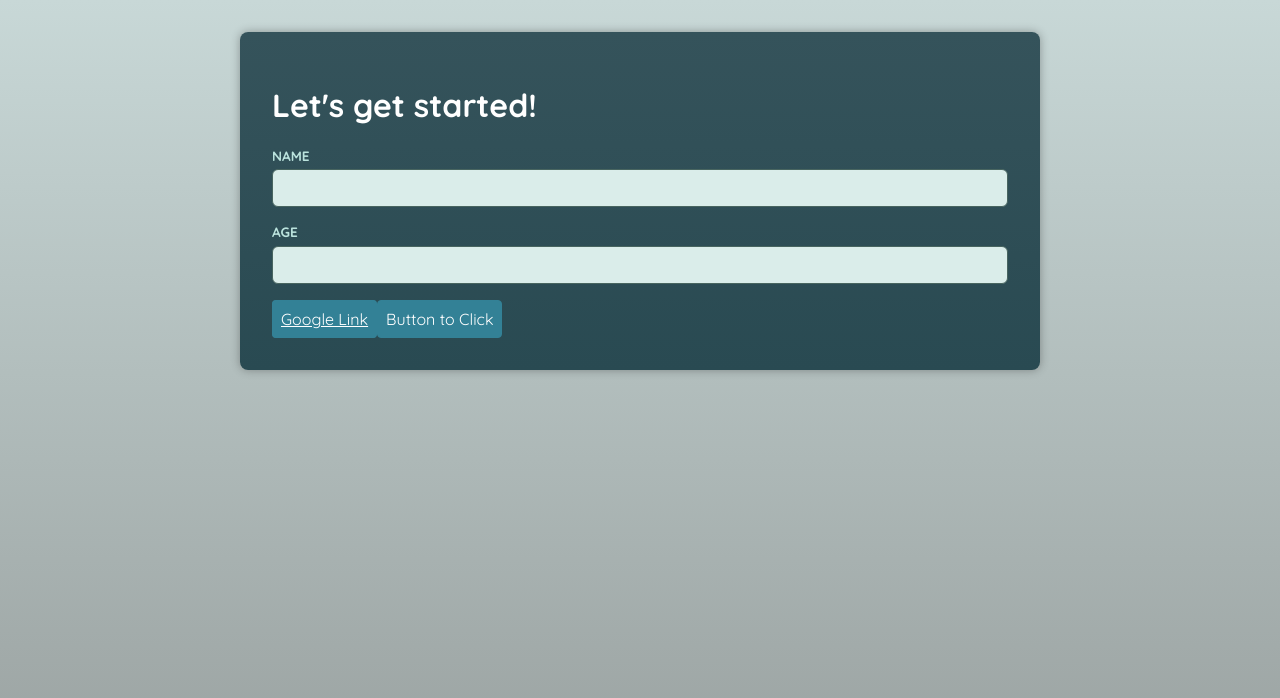
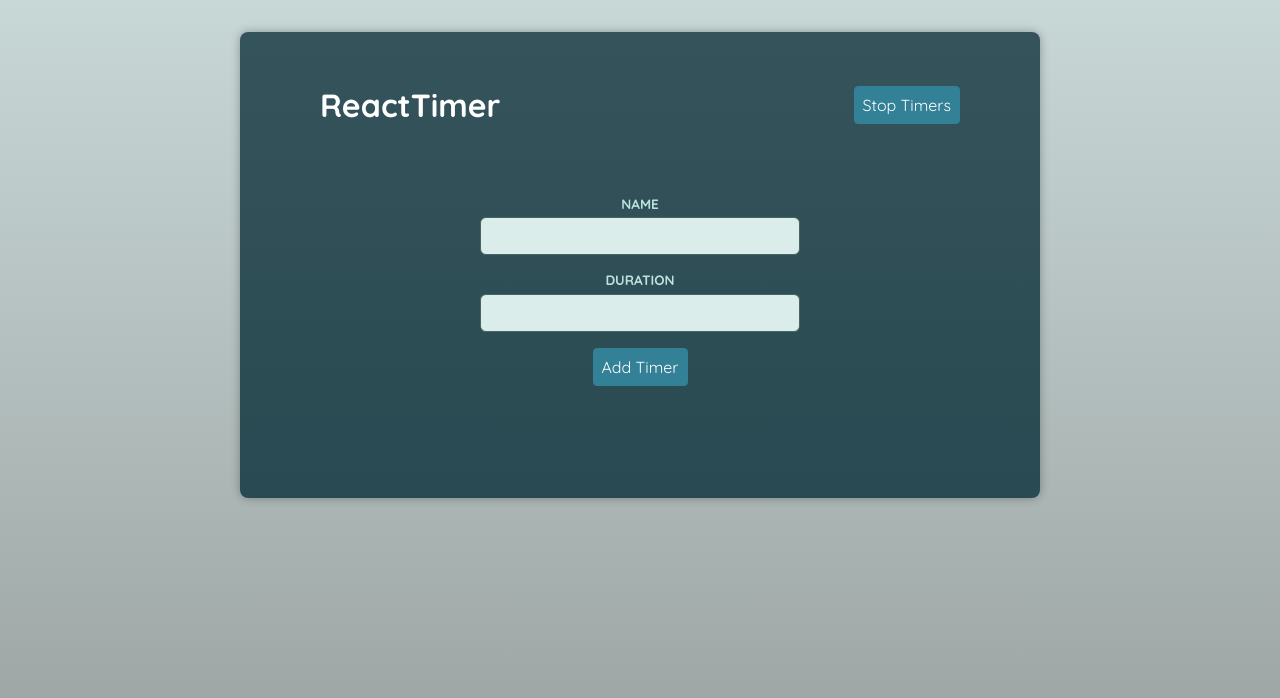
Before and after one commit to Pearl-15/React-TypeScript-Advance, a React (Vite) app: page / in a window 1280 px wide. Shown: the top 698 px of the page. Built offline with nearby package versions, Linux system fonts and the light colour scheme; a web font is replaced by a local one.

Commit message:
feat: build a timer app frame

```diff
--- a/src/App.tsx
+++ b/src/App.tsx
@@ -1,19 +1,17 @@
-import './App.css'
-import Button from './components/Button'
-import Input from './components/Input'
+import AddTimer from './components/AddTimer.tsx';
+import Header from './components/Header.tsx';
+import Timers from './components/Timers.tsx';
 
 function App() {
-
-
   return (
     <>
-    <h1>Let's get started!</h1>
-    <Input label="Name" id="name" type="text"></Input>
-    <Input label="Age" id="age" type="number"></Input>
-    <Button href="https://google.com">Google Link</Button>
-    <Button type="button">Button to Click</Button>
+      <Header />
+      <main>
+        <AddTimer />
+        <Timers />
+      </main>
     </>
-  )
+  );
 }
 
-export default App
+export default App;
--- /dev/null
+++ b/src/components/AddTimer.tsx
@@ -0,0 +1,25 @@
+import { useRef } from 'react';
+
+import Button from './UI/Button';
+import Form, { FormHandle } from './UI/Form';
+import Input from './UI/Input';
+
+export default function AddTimer() {
+  const form = useRef<FormHandle>(null);
+
+  function handleSaveTimer(data: unknown) {
+    const extractedData = data as { name: string; duration: string };
+    console.log(extractedData);
+    form.current?.clear();
+  }
+
+  return (
+    <Form ref={form} onSave={handleSaveTimer} id="add-timer">
+      <Input type="text" label="Name" id="name" />
+      <Input type="number" label="Duration" id="duration" />
+      <p>
+        <Button>Add Timer</Button>
+      </p>
+    </Form>
+  );
+}
--- /dev/null
+++ b/src/components/Header.tsx
@@ -0,0 +1,11 @@
+import Button from './UI/Button';
+
+export default function Header() {
+  return (
+    <header>
+      <h1>ReactTimer</h1>
+
+      <Button>Stop Timers</Button>
+    </header>
+  );
+}
--- a/src/components/Input.tsx
+++ /dev/null
@@ -1,17 +0,0 @@
-import {type ComponentPropsWithoutRef } from "react";
-
-type InputProps = {
-    label: string;
-    id: string;
-} & ComponentPropsWithoutRef<'input'>;
-// type of build in html elements "input"
-
-export default function Input({label, id, ...props}: InputProps){
-    // ...props represent existing/build in HTML props that catch from "input" in this case
-    return(
-        <p>
-            <label htmlFor={id}>{label}</label>
-            <input id={id} {...props}></input>
-        </p>
-    )
-}
--- /dev/null
+++ b/src/components/Timers.tsx
@@ -0,0 +1,3 @@
+export default function Timers() {
+    return <ul>{/* TODO ... */}</ul>;
+  }
--- /dev/null
+++ b/src/components/UI/Form.tsx
@@ -0,0 +1,47 @@
+import {
+    type FormEvent,
+    type ComponentPropsWithoutRef,
+    useRef,
+    useImperativeHandle,
+    forwardRef,
+  } from 'react';
+
+  export type FormHandle = {
+    clear: () => void;
+  };
+
+  type FormProps = ComponentPropsWithoutRef<'form'> & {
+    onSave: (value: unknown) => void;
+  };
+
+  const Form = forwardRef<FormHandle, FormProps>(function Form(
+    { onSave, children, ...otherProps },
+    ref
+  ) {
+    const form = useRef<HTMLFormElement>(null);
+
+    useImperativeHandle(ref, () => {
+      return {
+        clear() {
+          console.log('CLEARING');
+          form.current?.reset();
+        },
+      };
+    });
+
+    function handleSubmit(event: FormEvent<HTMLFormElement>) {
+      event.preventDefault();
+
+      const formData = new FormData(event.currentTarget);
+      const data = Object.fromEntries(formData);
+      onSave(data);
+    }
+
+    return (
+      <form onSubmit={handleSubmit} {...otherProps} ref={form}>
+        {children}
+      </form>
+    );
+  });
+
+  export default Form;
--- /dev/null
+++ b/src/components/UI/Input.tsx
@@ -0,0 +1,20 @@
+import { forwardRef, type ComponentPropsWithoutRef } from 'react';
+
+type InputProps = {
+  label: string;
+  id: string;
+} & ComponentPropsWithoutRef<'input'>;
+
+const Input = forwardRef<HTMLInputElement, InputProps>(function Input(
+  { label, id, ...props },
+  ref
+) {
+  return (
+    <p>
+      <label htmlFor={id}>{label}</label>
+      <input id={id} name={id} {...props} ref={ref} />
+    </p>
+  );
+});
+
+export default Input;
```
Also changed, not shown: src/components/Timer.tsx (added, +9 -0 lines), src/components/UI/Container.tsx (added, +23 -0 lines), src/components/UI/Button.tsx (renamed from src/components/Button.tsx), src/index.css (line endings or trailing spaces).
